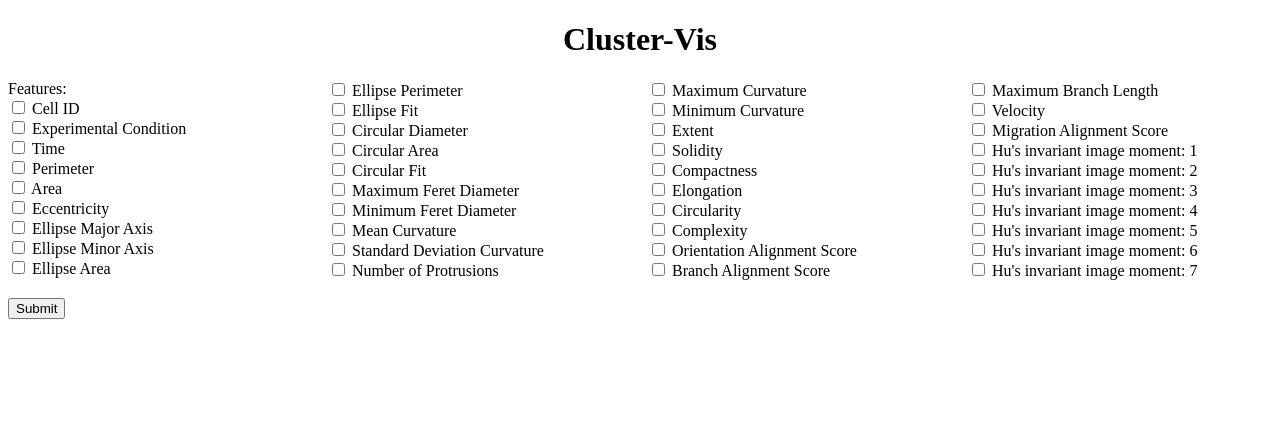
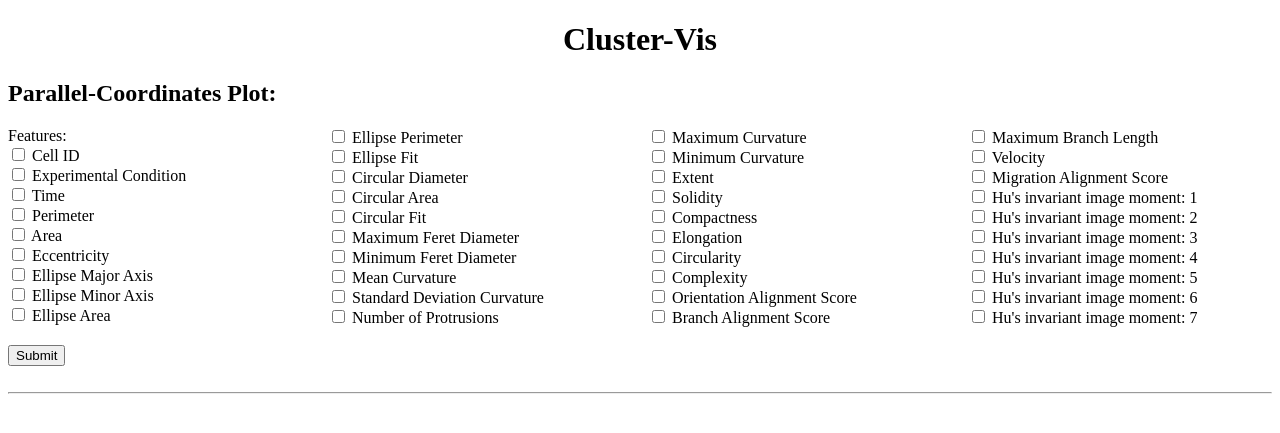
Before and after one commit to jkruzan/cluster-vis, a Django app: template clustervis/charts/templates/charts/index.html in a window 1280 px wide. Shown: the top 433 px of the page. Run offline with Django 4.2, Linux system fonts and the light colour scheme; the template is opened without the code that fills it: values that come from a table or form of the project are taken from there, others are empty; some libraries are stand-ins or nearby versions.

Commit message:
Reformat chart page

```diff
--- a/clustervis/charts/load_data.py
+++ b/clustervis/charts/load_data.py
@@ -25,7 +25,7 @@ def get_data_frame():
     raw_data = get_raw_data()
     feature_names = get_feature_names()
     df = pd.DataFrame(raw_data, columns=feature_names).set_index('Unique ID')
-    df = df[df['Maximum Curvature'] < 10]
-    df = df[df['Circularity'] < 4]
-    df = df[df['Circular Diameter'] < 1]
+    # df = df[df['Maximum Curvature'] < 10]
+    # df = df[df['Circularity'] < 4]
+    # df = df[df['Circular Diameter'] < 1]
     return df
--- a/clustervis/charts/templates/charts/index.html
+++ b/clustervis/charts/templates/charts/index.html
@@ -18,20 +18,21 @@
 		<h1>Cluster-Vis</h1>
 	</center>
 
+  <h2>Parallel-Coordinates Plot:</h2>
     <form action="/chart/" method="post">
       <div class="featurelist">
         {% csrf_token %}
         {{ form }}
       </div>
+      <br>
       <div>
-          <br>
         <input type="submit" value="Submit">
       </div>
     </form>
     <br>
-
     {% autoescape off %}
     {{ plot_div }}
     {% endautoescape %}
+  <hr>
 </body>
 </html>
```
Lines whose indentation alone changed are shown as unchanged.
